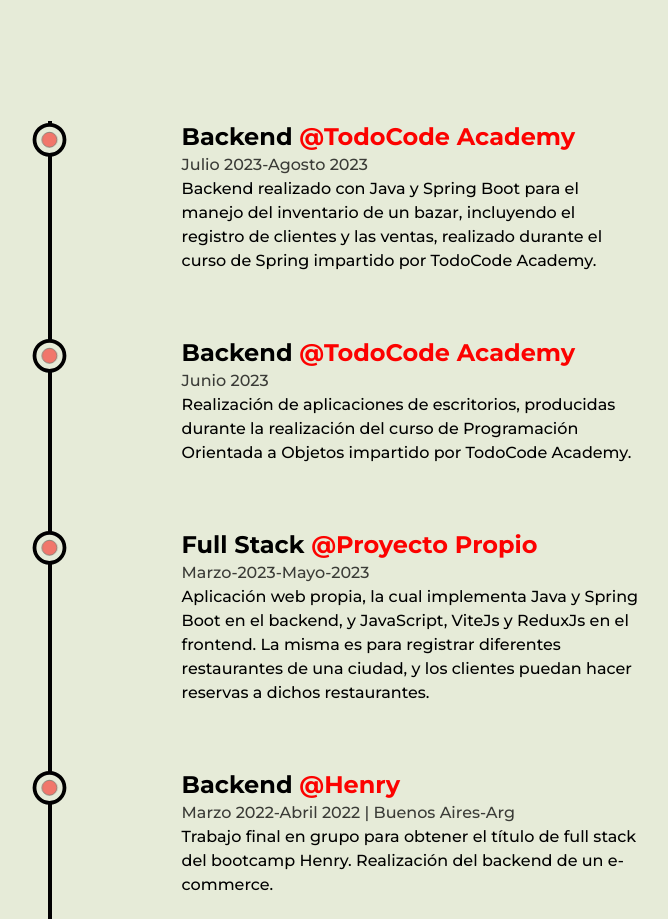
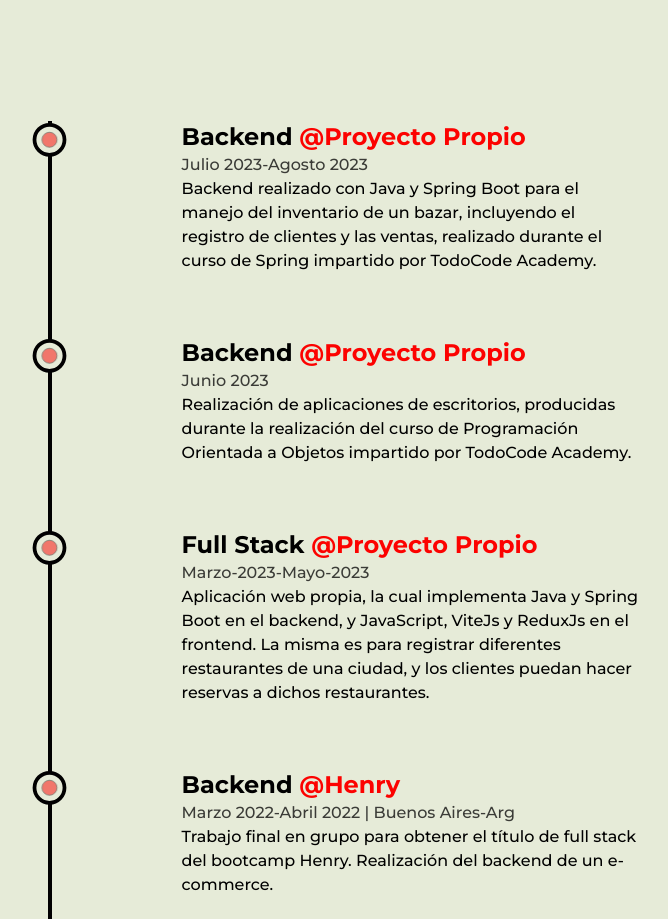
Before and after one commit to Jofregf/portfolio, a Next.js app: page /about in a window 1280 px wide. Shown: the part 3223-4142 px from the top of the page, without its empty margins (244-912 px from the left). Built offline with nearby package versions, Linux system fonts and the light colour scheme.

Commit message:
cambio estilo

```diff
--- a/src/components/Experience.js
+++ b/src/components/Experience.js
@@ -50,14 +50,14 @@
                 />
                 <ul className="w-full flex flex-col items-start justify-between ml-4 xs:ml-2">
                     <Details
-                        position="Backend" company="TodoCode Academy"
-                        companyLink="https://todocodeacademy.com/"
+                        position="Backend" company="Proyecto Propio"
+                        companyLink="/"
                         time="Julio 2023-Agosto 2023"
                         work="Backend realizado con Java y Spring Boot para el manejo del inventario de un bazar, incluyendo el registro de clientes y las ventas, realizado durante el curso de Spring impartido por TodoCode Academy."
                     />
                     <Details
-                        position="Backend" company="TodoCode Academy"
-                        companyLink="https://todocodeacademy.com/"
+                        position="Backend" company="Proyecto Propio"
+                        companyLink="/"
                         time="Junio 2023"
                         work="Realización de aplicaciones de escritorios, producidas durante la realización del curso de Programación Orientada a Objetos impartido  por TodoCode Academy."
                     />
--- a/src/pages/index.js
+++ b/src/pages/index.js
@@ -32,7 +32,7 @@
                                 33vw"
                             />
                         </div>
-                        <div className="w-1/2 flex flex-col items-center self-center lg:w-full lg:text-center pl-10">
+                        <div className="w-1/2 flex flex-col items-center self-center lg:w-full lg:text-center pl-10 md:pl-0 sm:pl-0 xs:pl-0">
                             <AnimatedText text="Materializando ideas a través del código" className="!text-6xl !text-left xl:!text-6xl lg:!text-center lg:!text-5xl md:!text-4xl sm:!text-3xl"/>
                             <p className="my-4 text-base font-medium md:text-sm md:!text-center sm:text-xs">
                                 Como desarrollador backend, me dedico a convertir ideas en aplicaciones web innovadoras.
```
